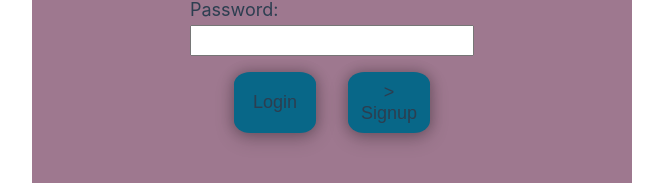
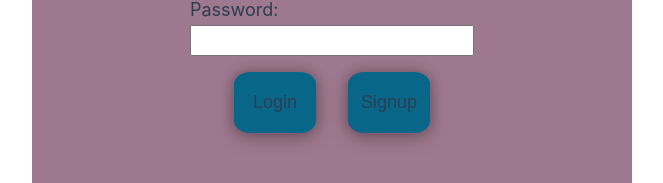
Before and after one commit to MarkusHerter/learn-frontend, a Vue app: page /login in a window 1280 px wide. Shown: the part 434-617 px from the top of the page, without its empty margins (308-971 px from the left). Built offline with nearby package versions, Linux system fonts and the light colour scheme; some icons are missing.

Commit message:
fix errors

```diff
--- a/src/apicalls.ts
+++ b/src/apicalls.ts
@@ -30,9 +30,6 @@ export async function signup(name: string, email: string, password: string) {
   }
 }
 export async function login(email: string, password: string) {
-  function wait(milliseconds: number) {
-    return new Promise((resolve) => setTimeout(resolve, milliseconds));
-  }
   let errorMessage: string | null;
 
   try {
--- a/src/views/LoginView.vue
+++ b/src/views/LoginView.vue
@@ -112,7 +112,7 @@ const handleSubmit = async () => {
             "
             class="smallButton"
           >
-            > Signup
+            Signup
           </button>
         </div>
       </form>
```
